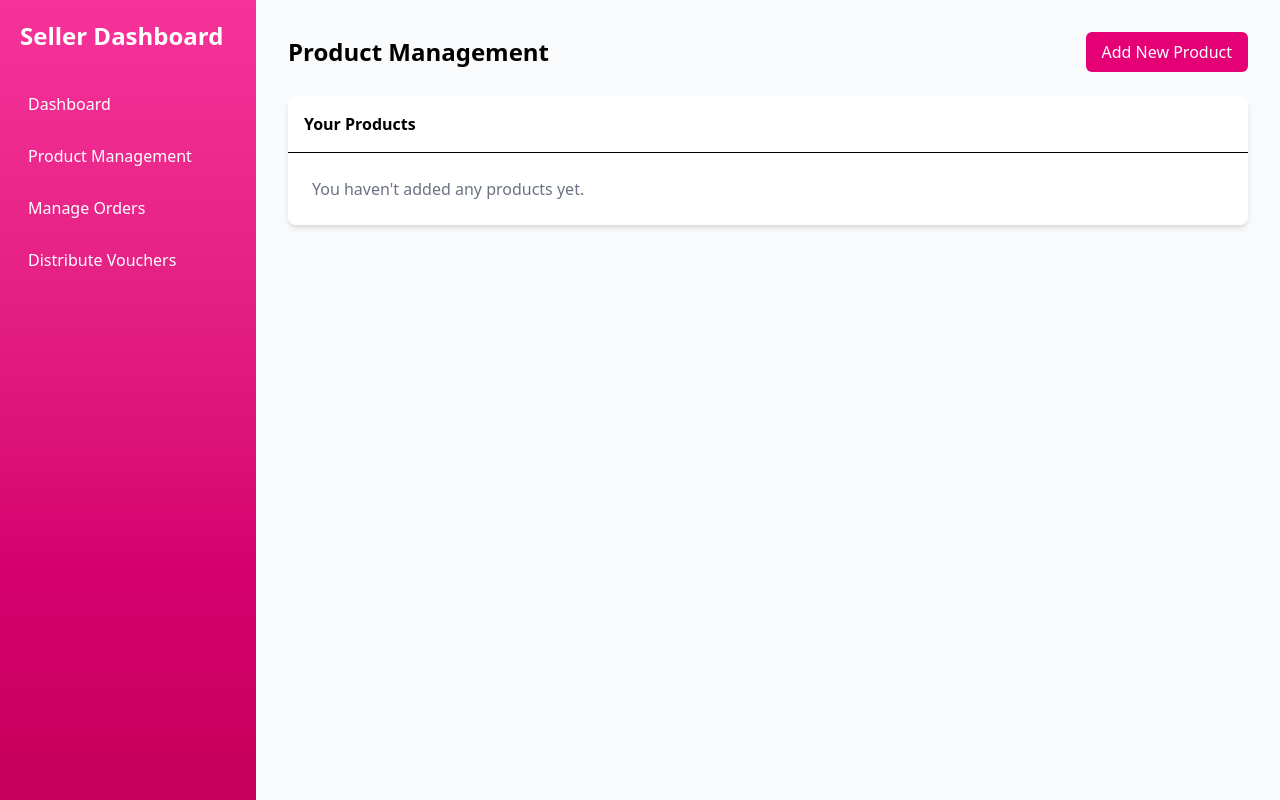
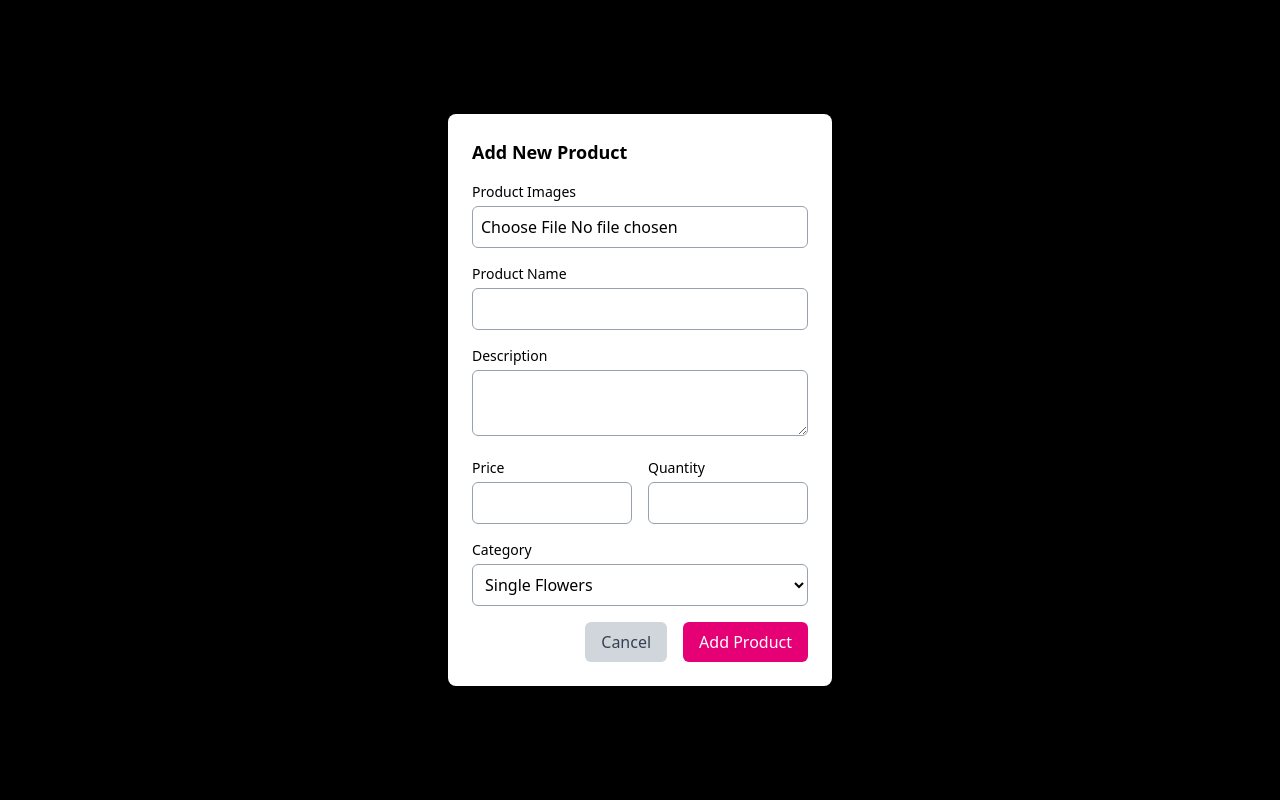
Before and after one commit to neyudnguyen/rose-shop-frontend, a Next.js app: page /seller/products in a window 1280 px wide. Both pictures are taken after a click on the button "Add New Product". Built offline with nearby package versions, Linux system fonts and the light colour scheme; what @ant-design/nextjs-registry would draw is missing.

Commit message:
add new product form

```diff
--- a/src/app/seller/products/page.tsx
+++ b/src/app/seller/products/page.tsx
@@ -1,11 +1,22 @@
-import React from 'react';
+"use client";
+import React, { useState } from 'react';
 
 export default function ProductManagementPage() {
+	const [isModalOpen, setIsModalOpen] = useState(false);
+
+	const handleOpenModal = () => {
+		setIsModalOpen(true);
+	};
+
+	const handleCloseModal = () => {
+		setIsModalOpen(false);
+	};
+
 	return (
 		<div>
 			<div className="flex justify-between items-center mb-6">
 				<h1 className="text-2xl font-bold">Product Management</h1>
-				<button className="bg-pink-600 text-white px-4 py-2 rounded-md hover:bg-pink-700">
+				<button className="bg-pink-600 text-white px-4 py-2 rounded-md hover:bg-pink-700" onClick={handleOpenModal}>
 					Add New Product
 				</button>
 			</div>
@@ -19,6 +30,62 @@ export default function ProductManagementPage() {
 					You haven't added any products yet.
 				</div>
 			</div>
+
+			{/* Modal */}
+			{isModalOpen && (
+				<div className="fixed inset-0 bg-black bg-opacity-50 flex justify-center items-center">
+					<div className="bg-white rounded-lg shadow-lg p-6 w-96">
+						<h2 className="text-lg font-bold mb-4">Add New Product</h2>
+						<form>
+							<div className="mb-4">
+								<label className="block text-sm font-medium mb-1">Product Images</label>
+								<input type="file" className="w-full border border-gray-400 rounded-md p-2" />
+							</div>
+							<div className="mb-4">
+								<label className="block text-sm font-medium mb-1">Product Name</label>
+								<input type="text" className="w-full border border-gray-400 rounded-md p-2" />
+							</div>
+							<div className="mb-4">
+								<label className="block text-sm font-medium mb-1">Description</label>
+								<textarea className="w-full border border-gray-400 rounded-md p-2"></textarea>
+							</div>
+							<div className="mb-4 flex gap-4">
+								<div>
+									<label className="block text-sm font-medium mb-1">Price</label>
+									<input type="number" className="w-full border border-gray-400 rounded-md p-2" />
+								</div>
+								<div>
+									<label className="block text-sm font-medium mb-1">Quantity</label>
+									<input type="number" className="w-full border border-gray-400 rounded-md p-2" />
+								</div>
+							</div>
+							<div className="mb-4">
+								<label className="block text-sm font-medium mb-1">Category</label>
+								<select className="w-full border border-gray-400 rounded-md p-2">
+									<option>Single Flowers</option>
+									<option>Bouquets</option>
+									<option>Plants</option>
+								</select>
+							</div>
+							<div className="flex justify-end gap-4">
+								<button
+									type="button"
+									className="bg-gray-300 text-gray-700 px-4 py-2 rounded-md"
+									onClick={handleCloseModal}
+								>
+									Cancel
+								</button>
+								<button
+									type="submit"
+									className="bg-pink-600 text-white px-4 py-2 rounded-md hover:bg-pink-700"
+								>
+									Add Product
+								</button>
+							</div>
+						</form>
+					</div>
+				</div>
+			)}
 		</div>
 	);
 }
```
